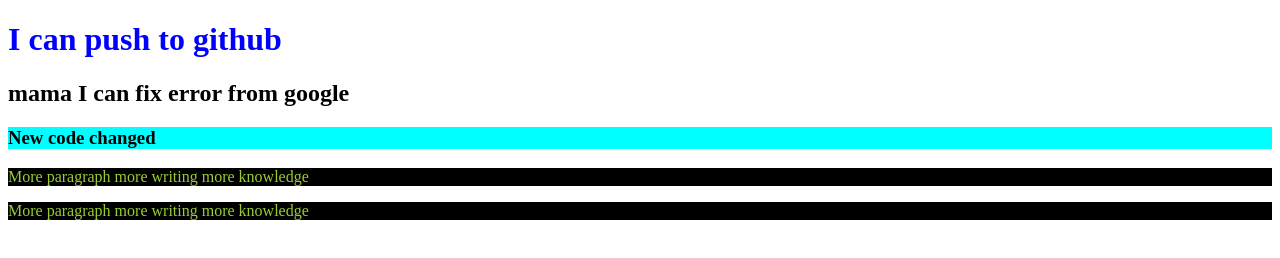
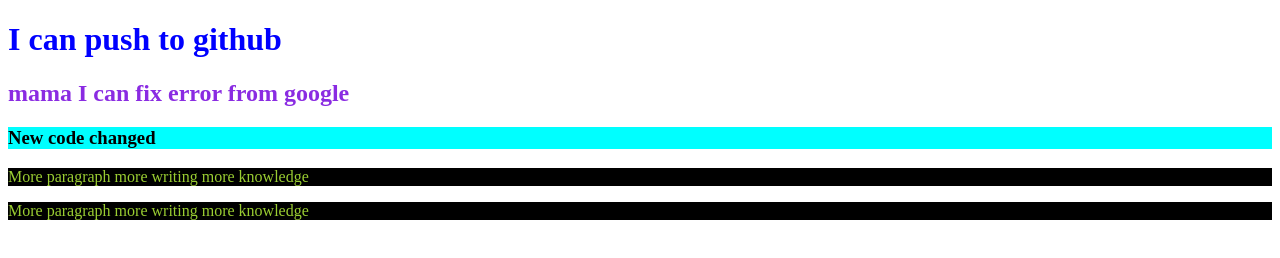
Before and after one commit to JNKarif/my-second-repo, a plain HTML site: page index.html in a window 1280 px wide. Drawn offline with Linux system fonts and the light colour scheme.

Commit message:
color-cng

```diff
--- a/style.css
+++ b/style.css
@@ -8,3 +8,6 @@
 h3{
     background-color: aqua;
 }
+h2{
+    color: blueviolet;
+}
```
